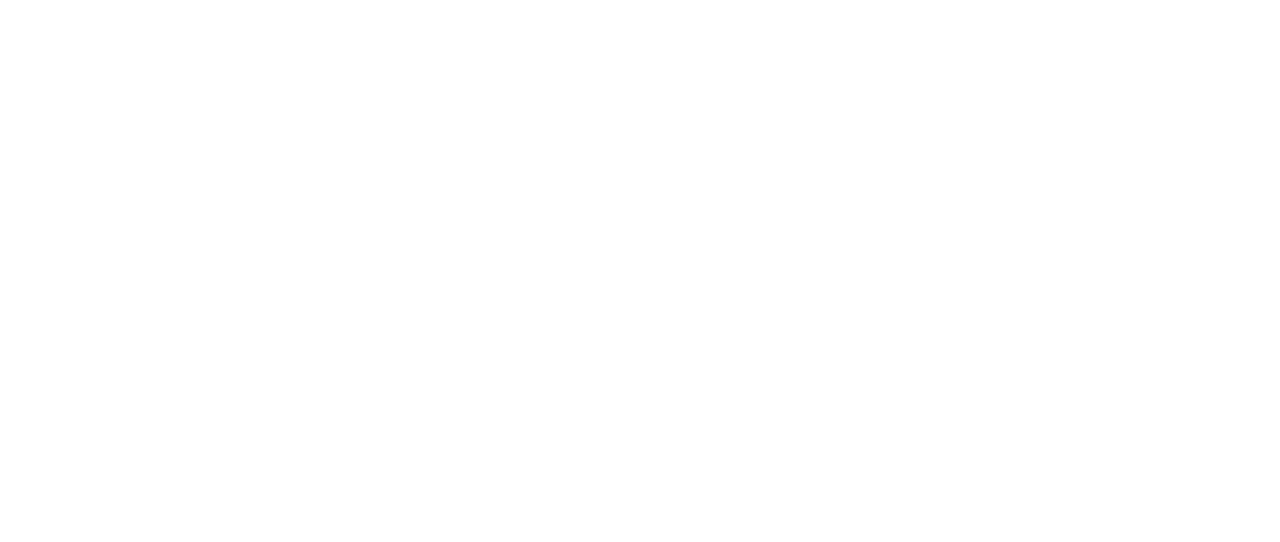
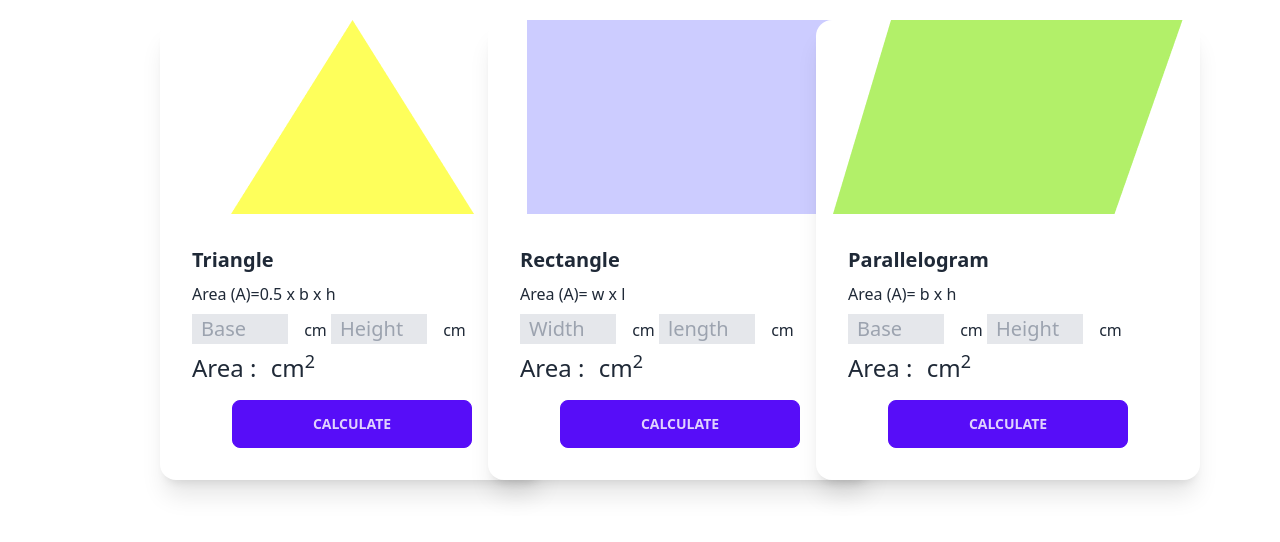
Before and after one commit to Mahedi205339/Geometry, a plain HTML site: page index.html in a window 1280 px wide. Drawn offline with nearby package versions, Linux system fonts and the light colour scheme.

Commit message:
added area calculator

```diff
--- a/index.html
+++ b/index.html
@@ -1,11 +1,100 @@
 <!DOCTYPE html>
 <html lang="en">
+
 <head>
     <meta charset="UTF-8">
     <meta name="viewport" content="width=device-width, initial-scale=1.0">
-    <title>Geometry</title>
+    <title>Geometry Genious</title>
+    <!-- daisy ui  -->
+
+    <link href="https://cdn.jsdelivr.net/npm/daisyui@3.5.1/dist/full.css" rel="stylesheet" type="text/css" />
+    <script src="https://cdn.tailwindcss.com"></script>
+
 </head>
+
 <body>
+    <header>
+
+    </header>
+    <main>
+        <!-- container  -->
+        <div class="flex flex-col lg:flex-row  w-9/12 mx-auto mt-5">
+            <!-- Main container  -->
+            <div class="flex-1 grid grid-cols-1 md:grid-cols-2 lg:grid-cols-3 gap-6">
+                <!-- Triangle card  -->
+                <div class="card w-96 bg-base-100 shadow-xl">
+                    <figure><img src="images/triangle.png" alt="Shoes" /></figure>
+                    <div class="card-body">
+                        <h2 class="card-title">Triangle</h2>
+                        <p>
+                            Area (A)=0.5 x b x h
+                        </p>
+                        <p>
+                            <input class="border text-xl w-24 px-2 bg-gray-200"  placeholder="Base" type="text" name="" id="triangle-base">
+                            <span class="ml-3">cm</span>
+                            <input class="border text-xl w-24 px-2 bg-gray-200"  placeholder="Height" type="text" name="" id="triangle-height">
+                            <span class="ml-3">cm</span>
+                        </p>
+                        <p class="text-2xl">Area : <span id="triangle-area" class="font-extrabold text-red-500"></span> <span class="ml-2">cm<sup>2</sup></span> </p>
+                        <div class="card-actions">
+                            <button onclick="calculateTriangleArea()" class="btn btn-primary w-9/12 mx-auto mt-2">Calculate</button>
+                        </div>
+                    </div>
+                </div>
+                <!-- Rectangle card  -->
+                <div class="card w-96 bg-base-100 shadow-xl">
+                    <figure><img src="images/rectangle.png"  /></figure>
+                    <div class="card-body">
+                        <h2 class="card-title">Rectangle</h2>
+                        <p>
+                            Area (A)= w x l
+                        </p>
+                        <p>
+                            <input class="border text-xl w-24 px-2 bg-gray-200"  placeholder="Width" type="text" name="" id="rectangle-width">
+                            <span class="ml-3">cm</span>
+                            <input class="border text-xl w-24 px-2 bg-gray-200"  placeholder="length" type="text" name="" id="rectangle-length">
+                            <span class="ml-3">cm</span>
+                        </p>
+
+                        <p class="text-2xl">Area : <span id="rectangle-area" class="font-extrabold text-red-500"></span> <span class="
+                        ml-2">cm<sup>2</sup></span> </p>
+
+                        <div class="card-actions">
+                            <button onclick="calculateRectangleArea()" class="btn btn-primary w-9/12 mx-auto mt-2">Calculate</button>
+                        </div>
+
+                    </div>
+                </div>
+                <!-- Parallelogram card  -->
+                <div class="card w-96 bg-base-100 shadow-xl">
+                    <figure><img src="images/parallelogram.png" alt="Shoes" /></figure>
+                    <div class="card-body">
+                        <h2 class="card-title">Parallelogram</h2>
+                        <p>
+                            Area (A)= b x h
+                        </p>
+                        <p>
+                            <input class="border text-xl w-24 px-2 bg-gray-200"  placeholder="Base" type="text" name="" id="parallelogram-base">
+                            <span class="ml-3">cm</span>
+                            <input class="border text-xl w-24 px-2 bg-gray-200"  placeholder="Height" type="text" name="" id="parallelogram-height">
+                            <span class="ml-3">cm</span>
+                        </p>
+
+                        <p class="text-2xl">Area : <span id="parallelogram-area" class="font-extrabold text-red-500"></span> <span class="
+                        ml-2">cm<sup>2</sup></span> </p>
+
+                        <div class="card-actions">
+                            <button onclick="calculateParallelogramArea()" class="btn btn-primary w-9/12 mx-auto mt-2">Calculate</button>
+                        </div>
+                    </div>
+                </div>
+            </div>
+            <!-- area container  -->
+
+        </div>
+    </main>
+    <script src="scripts/arae.calculate.js"></script>
 
 </body>
+
 </html>
--- /dev/null
+++ b/scripts/arae.calculate.js
@@ -0,0 +1,60 @@
+function calculateTriangleArea() {
+    //get triangle base value
+    const baseFeild = document.getElementById('triangle-base')
+    const baseFeildString = baseFeild.value;
+    const base = parseFloat(baseFeildString)
+    console.log(base);
+
+    //get the heigth value
+    const heightField = document.getElementById('triangle-height');
+    const heightValueText = heightField.value;
+    const height = parseFloat(heightValueText);
+    console.log(height)
+
+    const area = 0.5 * base * height;
+    console.log(area)
+    //show triangle area
+    const areaSpan = document.getElementById('triangle-area');
+    areaSpan.innerText = area ;
+}
+// calculate rectangle area
+
+function calculateRectangleArea(){
+    const widthField = document.getElementById('rectangle-width')
+    const widthValueText =widthField.value ;
+    const width = parseFloat(widthValueText);
+    console.log(width)
+
+    const lengthFeild = document.getElementById('rectangle-length');
+    const lengthValueText = lengthFeild.value ;
+    const length = parseFloat(lengthValueText) ;
+    console.log(length)
+    // rectangle area
+    const area = width * length ;
+    console.log(area)
+    const rectangleAreaSpan = document.getElementById('rectangle-area');
+    rectangleAreaSpan.innerText = area ;
+
+}
+// reusable function
+function calculateParallelogramArea(){
+    const base =getInputValue('parallelogram-base')
+    console.log(base)
+
+    const height = getInputValue('parallelogram-height')
+    console.log(height)
+
+    const area = base * height ;
+    console.log(area)
+    const parallelogramAreaSpan = document.getElementById('parallelogram-area');
+    parallelogramAreaSpan.innerText = area ;
+
+
+}
+
+function getInputValue(feildId){
+    const inputFeild = document.getElementById(feildId);
+    const inputVlueText = inputFeild.value ;
+    const value = parseFloat(inputVlueText);
+    return value ;
+}
--- /dev/null
+++ b/tailwind.config.js
@@ -0,0 +1,8 @@
+/** @type {import('tailwindcss').Config} */
+module.exports = {
+    content: ["./src/**/*.{html,js}"],
+    theme: {
+      extend: {},
+    },
+    plugins: [],
+  }
```
